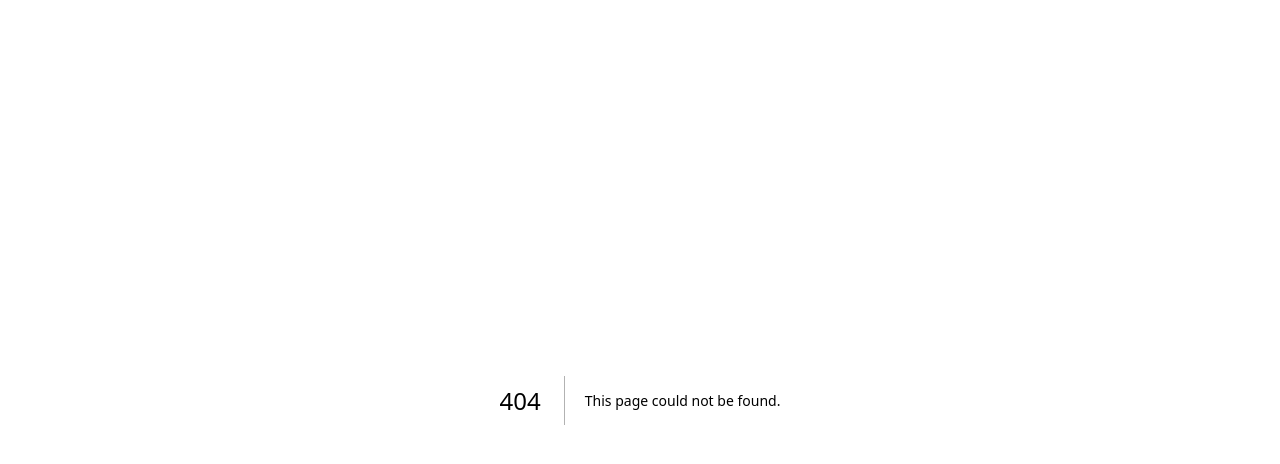
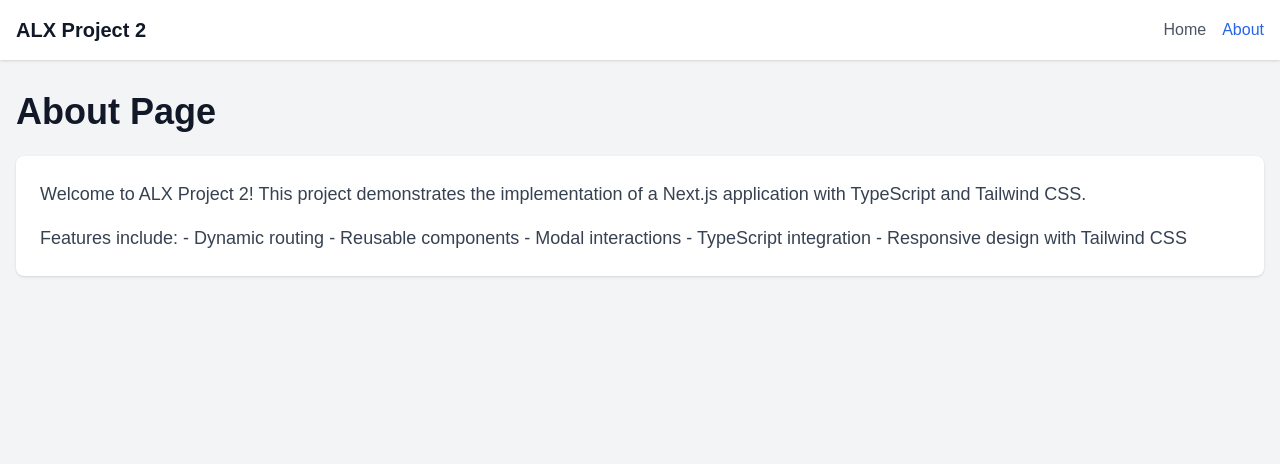
Before and after one commit to Dayvid0063/alx-project-0x02-setup, a Next.js app in the folder alx-project-0x02/: page /about in a window 1280 px wide. Before the commit this address had no page. Shown: the top 464 px of the page. Built offline with nearby package versions, Linux system fonts and the light colour scheme.

Commit message:
Implemented basic routing, a reusable card and modal component

```diff
--- /dev/null
+++ b/alx-project-0x02/components/common/Card.tsx
@@ -0,0 +1,18 @@
+import { CardProps } from '../../interfaces'
+
+const Card = ({ title, content }: CardProps) => {
+    return (
+        <div className="bg-white rounded-lg shadow-lg overflow-hidden">
+            <div className="p-6">
+                <h2 className="text-xl font-semibold text-gray-800 mb-2">
+                    {title}
+                </h2>
+                <p className="text-gray-600">
+                    {content}
+                </p>
+            </div>
+        </div>
+    )
+}
+
+export default Card
--- /dev/null
+++ b/alx-project-0x02/components/common/PostModal.tsx
@@ -0,0 +1,76 @@
+import { useState } from 'react'
+import { PostModalProps } from '../../interfaces'
+
+const PostModal = ({ isOpen, onClose, onSubmit }: PostModalProps) => {
+    const [title, setTitle] = useState('')
+    const [content, setContent] = useState('')
+
+    const handleSubmit = (e: React.FormEvent) => {
+        e.preventDefault()
+        onSubmit({ title, content })
+        setTitle('')
+        setContent('')
+    }
+
+    if (!isOpen) return null
+
+    return (
+        <div className="fixed inset-0 bg-black bg-opacity-50 flex items-center justify-center p-4">
+            <div className="bg-white rounded-lg w-full max-w-md">
+                <div className="p-6">
+                    <h2 className="text-2xl font-bold mb-4">Create New Post</h2>
+                    <form onSubmit={handleSubmit}>
+                        <div className="mb-4">
+                            <label
+                                htmlFor="title"
+                                className="block text-gray-700 font-medium mb-2"
+                            >
+                                Title
+                            </label>
+                            <input
+                                type="text"
+                                id="title"
+                                value={title}
+                                onChange={(e) => setTitle(e.target.value)}
+                                className="w-full px-3 py-2 border border-gray-300 rounded-md focus:outline-none focus:ring-2 focus:ring-blue-500"
+                                required
+                            />
+                        </div>
+                        <div className="mb-6">
+                            <label
+                                htmlFor="content"
+                                className="block text-gray-700 font-medium mb-2"
+                            >
+                                Content
+                            </label>
+                            <textarea
+                                id="content"
+                                value={content}
+                                onChange={(e) => setContent(e.target.value)}
+                                className="w-full px-3 py-2 border border-gray-300 rounded-md focus:outline-none focus:ring-2 focus:ring-blue-500 h-32"
+                                required
+                            />
+                        </div>
+                        <div className="flex justify-end space-x-4">
+                            <button
+                                type="button"
+                                onClick={onClose}
+                                className="px-4 py-2 text-gray-600 hover:text-gray-800"
+                            >
+                                Cancel
+                            </button>
+                            <button
+                                type="submit"
+                                className="px-4 py-2 bg-blue-500 text-white rounded hover:bg-blue-600"
+                            >
+                                Create Post
+                            </button>
+                        </div>
+                    </form>
+                </div>
+            </div>
+        </div>
+    )
+}
+
+export default PostModal
--- a/alx-project-0x02/components/layout/Header.tsx
+++ b/alx-project-0x02/components/layout/Header.tsx
@@ -1,18 +1,31 @@
 import Link from 'next/link'
+import { useRouter } from 'next/router'
 
 const Header = () => {
+    const router = useRouter()
+
+    const isActiveLink = (path: string) => {
+        return router.pathname === path ? 'text-blue-600' : 'text-gray-600'
+    }
+
     return (
         <header className="bg-white shadow">
             <nav className="container mx-auto px-4 py-4">
                 <div className="flex justify-between items-center">
-                    <Link href="/" className="text-xl font-bold text-gray-900">
+                    <Link href="/home" className="text-xl font-bold text-gray-900">
                         ALX Project 2
                     </Link>
                     <div className="space-x-4">
-                        <Link href="/" className="text-gray-600 hover:text-gray-900">
+                        <Link
+                            href="/home"
+                            className={`${isActiveLink('/home')} hover:text-blue-800`}
+                        >
                             Home
                         </Link>
-                        <Link href="/about" className="text-gray-600 hover:text-gray-900">
+                        <Link
+                            href="/about"
+                            className={`${isActiveLink('/about')} hover:text-blue-800`}
+                        >
                             About
                         </Link>
                     </div>
--- /dev/null
+++ b/alx-project-0x02/pages/about.tsx
@@ -0,0 +1,36 @@
+import type { NextPage } from 'next'
+import Head from 'next/head'
+import Header from '../components/layout/Header'
+
+const About: NextPage = () => {
+    return (
+        <div className="min-h-screen bg-gray-100">
+            <Head>
+                <title>About - ALX Project 2</title>
+                <meta name="description" content="About page" />
+            </Head>
+
+            <Header />
+
+            <main className="container mx-auto px-4 py-8">
+                <h1 className="text-4xl font-bold text-gray-900 mb-6">About Page</h1>
+                <div className="bg-white rounded-lg shadow p-6">
+                    <p className="text-lg text-gray-700 mb-4">
+                        Welcome to ALX Project 2! This project demonstrates the implementation
+                        of a Next.js application with TypeScript and Tailwind CSS.
+                    </p>
+                    <p className="text-lg text-gray-700">
+                        Features include:
+                        - Dynamic routing
+                        - Reusable components
+                        - Modal interactions
+                        - TypeScript integration
+                        - Responsive design with Tailwind CSS
+                    </p>
+                </div>
+            </main>
+        </div>
+    )
+}
+
+export default About
--- /dev/null
+++ b/alx-project-0x02/pages/home.tsx
@@ -0,0 +1,68 @@
+import { useState } from 'react'
+import type { NextPage } from 'next'
+import Head from 'next/head'
+import Header from '../components/layout/Header'
+import Card from '../components/common/Card'
+import PostModal from '../components/common/PostModal'
+import { Post } from '../interfaces'
+
+const Home: NextPage = () => {
+    const [posts, setPosts] = useState<Post[]>([
+        {
+            id: 1,
+            title: 'Welcome to Our Platform',
+            content: 'This is your first post. Explore and create more!'
+        }
+    ])
+    const [isModalOpen, setIsModalOpen] = useState(false)
+
+    const handleAddPost = (postData: Omit<Post, 'id'>) => {
+        const newPost: Post = {
+            ...postData,
+            id: posts.length + 1
+        }
+        setPosts([...posts, newPost])
+        setIsModalOpen(false)
+    }
+
+    return (
+        <div className="min-h-screen bg-gray-100">
+            <Head>
+                <title>Home - ALX Project 2</title>
+                <meta name="description" content="Home page" />
+            </Head>
+
+            <Header />
+
+            <main className="container mx-auto px-4 py-8">
+                <div className="flex justify-between items-center mb-8">
+                    <h1 className="text-4xl font-bold text-gray-900">Home Page</h1>
+                    <button
+                        onClick={() => setIsModalOpen(true)}
+                        className="bg-blue-500 text-white px-4 py-2 rounded hover:bg-blue-600"
+                    >
+                        Add New Post
+                    </button>
+                </div>
+
+                <div className="grid grid-cols-1 md:grid-cols-2 lg:grid-cols-3 gap-6">
+                    {posts.map((post) => (
+                        <Card
+                            key={post.id}
+                            title={post.title}
+                            content={post.content}
+                        />
+                    ))}
+                </div>
+
+                <PostModal
+                    isOpen={isModalOpen}
+                    onClose={() => setIsModalOpen(false)}
+                    onSubmit={handleAddPost}
+                />
+            </main>
+        </div>
+    )
+}
+
+export default Home
```
Also changed, not shown: alx-project-0x02/interfaces/index.ts (+17 -0 lines).
